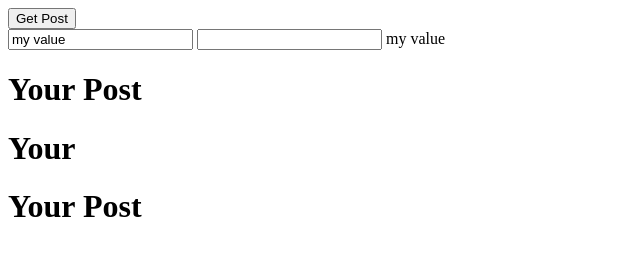
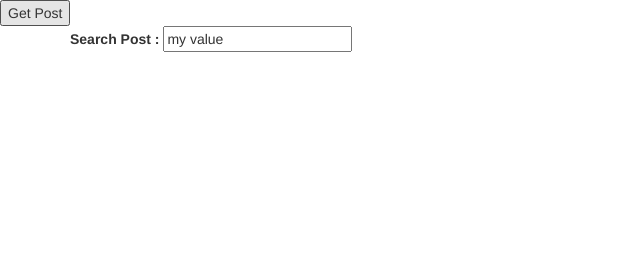
Before and after one commit to ShivaKumarRouthu/demoCRUDoperations, a website: page client/index.html in a window 1280 px wide. Shown: the whole page, without its empty margins (0-640 px from the left). Drawn offline with nearby package versions, Linux system fonts and the light colour scheme.

Commit message:
fixing
fixing ui

```diff
--- a/client/index.html
+++ b/client/index.html
@@ -2,19 +2,14 @@
 <html  ng-app="demoPosts">
     <head >
     <title>Contact List Application</title>
-    <!--<link rel="stylesheet" href="https://maxcdn.bootstrapcdn.com/bootstrap/3.3.4/css/bootstrap.min.css">
-    <link rel="stylesheet" href="https://maxcdn.bootstrapcdn.com/bootstrap/3.3.4/css/bootstrap-theme.min.css">-->
+    <link rel="stylesheet" href="https://maxcdn.bootstrapcdn.com/bootstrap/3.3.4/css/bootstrap.min.css">
+    <link rel="stylesheet" href="https://maxcdn.bootstrapcdn.com/bootstrap/3.3.4/css/bootstrap-theme.min.css">
     </head>
     <body ng-controller="mainController">
         <button ng-click="getDetails()">Get Post</button>
         <div class="container">
+          <label>Search Post :</label>
           <input type="text" ng-model="input" ng-change="demo()"/>
-          <input type="text" ng-model="input1"/>
-          {{input}}
-              <h1>Your Post</h1>
-              <h1>Your {{Post.title}}</h1>
-              <h1>Your Post</h1>
-
               <h2>{{post[0].title}}</h2>
               <p>{{post[0].author}}</p>
               <img ng-src={{post[0].imageurl}} />
--- a/package.json
+++ b/package.json
@@ -9,6 +9,7 @@
   "author": "shiva kumar routhu",
   "license": "ISC",
   "dependencies": {
+    "body-parser": "^1.13.3",
     "express": "^4.13.1",
     "mongoose": "^4.0.8"
   }
--- a/server/controllers/post.js
+++ b/server/controllers/post.js
@@ -1,9 +1,7 @@
 var db = require('../models/postsModel.js');
 
 exports.post = function(req,res){
-	console.log('rew;lsd');
 	db.postsModel.find(function(err,docs){
-		console.log('rew;lsd');
 		res.json(docs);
 	});
 };
--- a/server/server.js
+++ b/server/server.js
@@ -13,7 +13,7 @@ app.get('/getPosts',post.post);
 
 
 app.listen(3000);
-console.log("Server running at url http://localhost:3000/views/");
+console.log("Server running at url http://localhost:3000/");
 
 //database quries
 // use posts;
```
Also changed, not shown: 2 other files.
